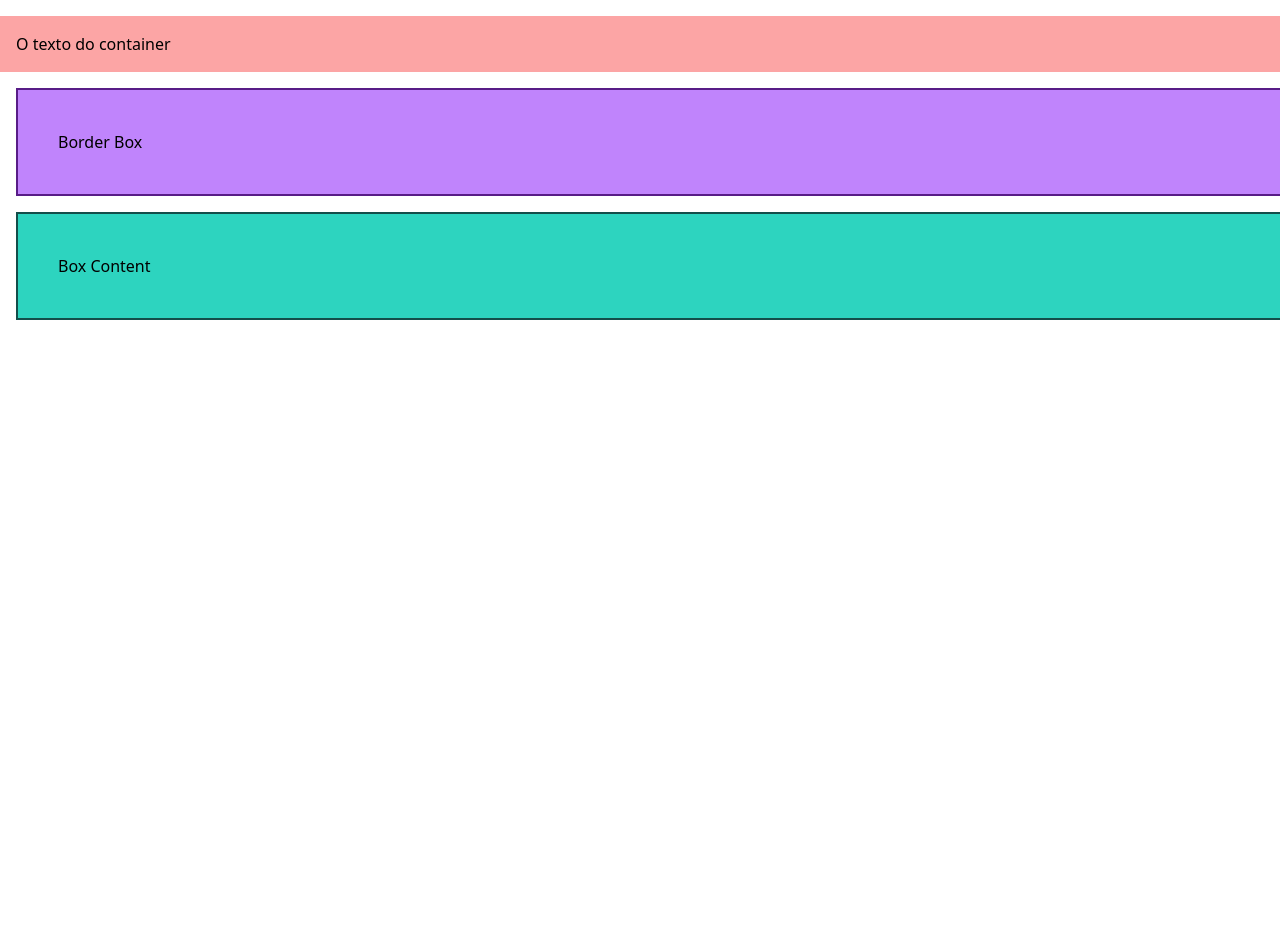
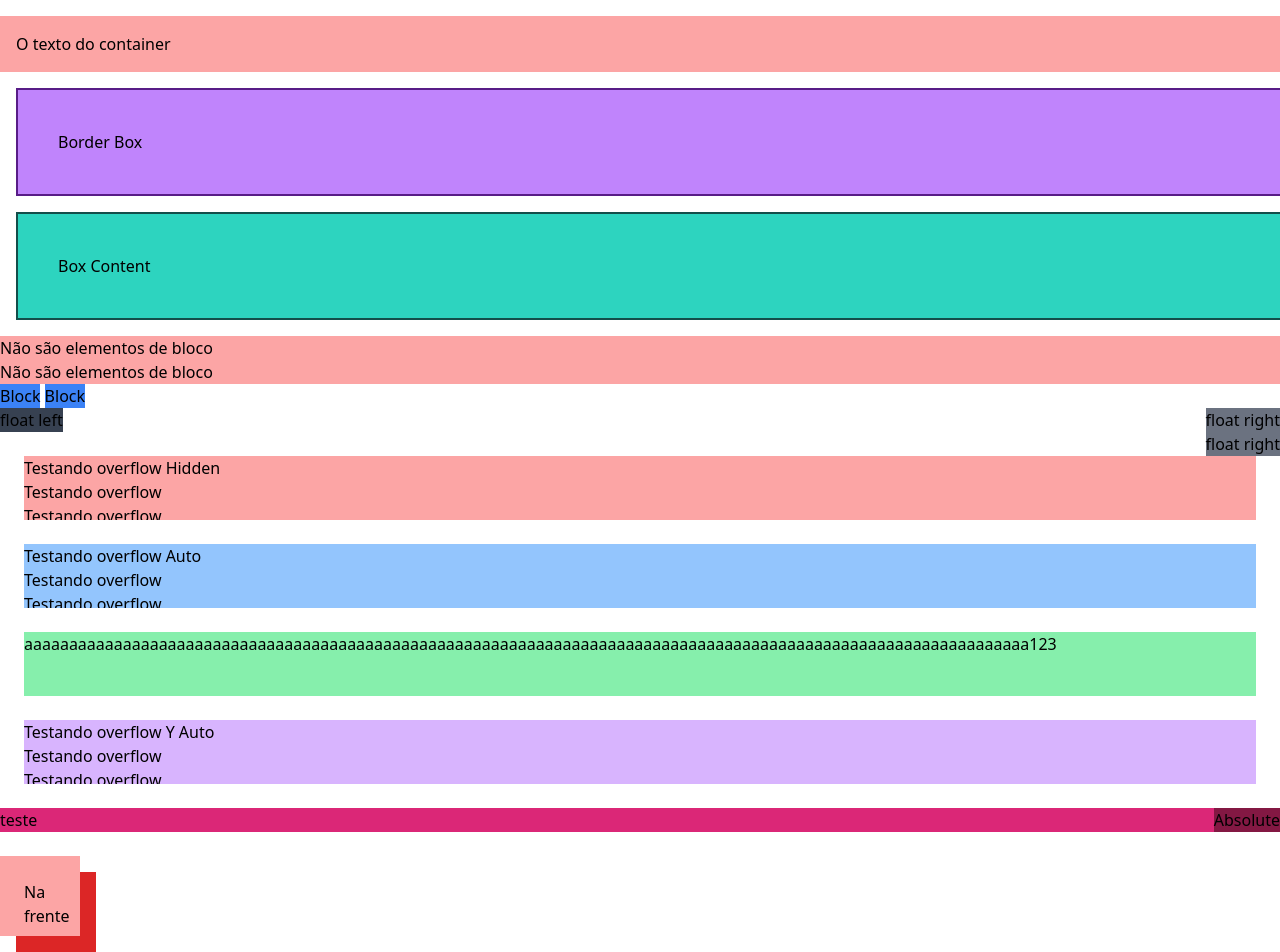
Before and after one commit to RamonSouto/tailwindcss_curso, a website: page src/Capitulo-03/index.html in a window 1280 px wide. Shown: the top 952 px of the page. Before the commit the page ends 800 px from the top, so only its background shows below. Drawn offline with Linux system fonts and the light colour scheme.

Commit message:
Capitulo 3 realizado com sucesso passado container, box sizing, display, float, overflow, visibilidade e z-index.

```diff
--- a/src/Capitulo-03/index.html
+++ b/src/Capitulo-03/index.html
@@ -11,7 +11,71 @@
         <div class="container bg-red-300 mx-auto p-4 my-4">
             <p>O texto do container</p>
         </div>
-        <div class="container bg-purple-400 m-4 p-10 border-2 border-purple-900 box-border">Border Box</div>
-        <div class="container bg-teal-400 m-4 p-10 border-2 border-teal-900 box-content">Box Content</div>
+        <div class="container bg-purple-400 m-4 p-10 border-2 border-purple-900 box-border"><p>Border Box</p></div>
+        <div class="container bg-teal-400 m-4 p-10 border-2 border-teal-900 box-content"><p>Box Content</p></div>
+
+        <!-- Display -->
+        <div class="container">
+            <span class="block bg-red-300">Não são elementos de bloco</span>
+            <span class="block bg-red-300">Não são elementos de bloco</span>
+            <div class="bg-blue-500 inline-block">Block</div>
+            <div class="bg-blue-500 inline-block">Block</div>
+            <div class="bg-green-900 hidden">Estou aparecendo</div>
+        </div>
+
+        <!-- Float -->
+        <div class="bg-gray-500 float-right">float right</div>
+        <div class="bg-gray-700 float-left">float left</div>
+        <div class="clear-both"></div>
+        <div class="bg-gray-500 float-right">float right</div>
+
+        <!-- Overflow -->
+        <div class="overflow-hidden h-16 m-6 bg-red-300">
+            <p>Testando overflow Hidden</p>
+            <p>Testando overflow</p>
+            <p>Testando overflow</p>
+            <p>Testando overflow</p>
+            <p>Testando overflow</p>
+            <p>Testando overflow</p>
+        </div>
+        <div class="overflow-auto h-16 m-6 bg-blue-300">
+            <p>Testando overflow Auto</p>
+            <p>Testando overflow</p>
+            <p>Testando overflow</p>
+            <p>Testando overflow</p>
+            <p>Testando overflow</p>
+            <p>Testando overflow</p>
+        </div>
+        <div class="overflow-x-auto h-16 m-6 bg-green-300">
+            <p>aaaaaaaaaaaaaaaaaaaaaaaaaaaaaaaaaaaaaaaaaaaaaaaaaaaaaaaaaaaaaaaaaaaaaaaaaaaaaaaaaaaaaaaaaaaaaaaaaaaaaaaaaaaaaaaa123</p>
+        </div>
+        <div class="overflow-y-auto h-16 m-6 bg-purple-300">
+            <p>Testando overflow Y Auto</p>
+            <p>Testando overflow</p>
+            <p>Testando overflow</p>
+            <p>Testando overflow</p>
+            <p>Testando overflow</p>
+            <p>Testando overflow</p>
+        </div>
+
+        <!-- Positions -->
+        <div class="relative bg-pink-600">
+            teste
+            <div class="absolute top-0 right-0 bg-pink-900">
+                Absolute
+            </div>
+        </div>
+
+
+        <!-- Visibilidade -->
+        <div class="container bg-red-400 invisible">
+            <p>estou oculto</p>
+        </div>
+
+        <!-- Z-index -->
+        <div class="container relative">
+            <div class="bg-red-300 h-20 w-20 p-6 absolute z-10">Na frente</div>
+            <div class="bg-red-600 h-20 w-20 p-6 absolute m-4">Atrás</div>
+        </div>
     </body>
 </html>
```
Also changed, not shown: src/Capitulo-03/exercicio_2.html (added, +17 -0 lines), src/Capitulo-03/exercicio_3.html (added, +16 -0 lines), src/Capitulo-03/exercicio_4.html (added, +17 -0 lines), src/Capitulo-03/css/style.css, src/Capitulo-03/exercicio_1.html (renamed from src/Capitulo-03/exercicio.html).
